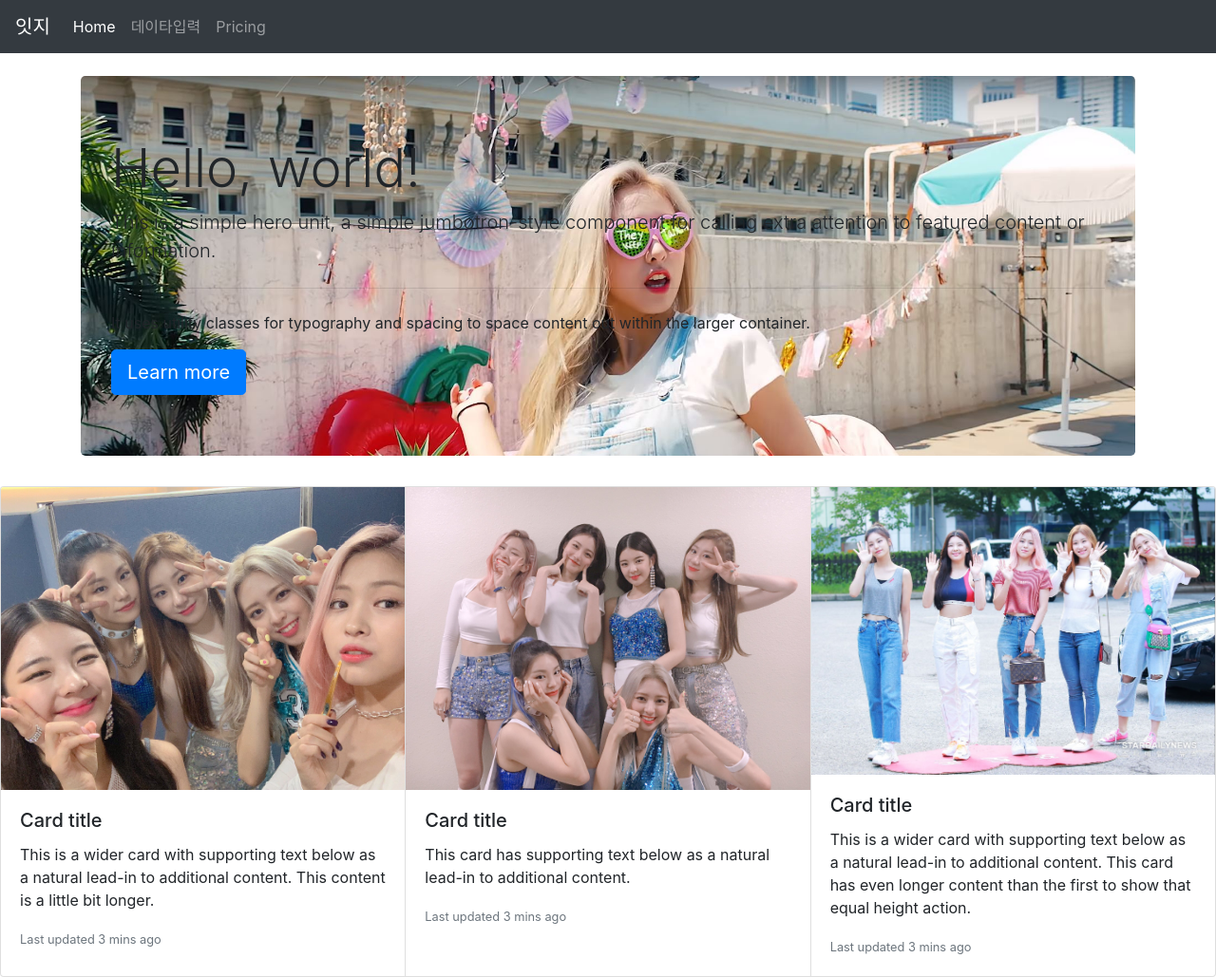
After one commit to dldbckd22/pythonp, a Flask app: template basic/Flask/templates/home.html in a window 1280 px wide. The commit adds this page. Shown: the whole page at 95% size. Run offline with Flask 2, Linux system fonts and the light colour scheme; the template is opened without the code that fills it, so the values that code supplies are empty; some libraries are stand-ins or nearby versions.

Commit message:
20100919

```diff
--- /dev/null
+++ b/basic/Flask/app.py
@@ -0,0 +1,17 @@
+from flask import Flask,render_template
+
+
+app=Flask(__name__)
+@app.route('/index')
+def index():
+    return 'hello world'
+@app.route('/')
+def home():
+    return render_template('home.html')
+
+@app.route('/formtest')
+def formtest():
+    return render_template('formtest.html')
+
+if __name__=='__main__':
+    app.run(debug=True,port=80)
--- /dev/null
+++ b/basic/Flask/templates/home.html
@@ -0,0 +1,82 @@
+<!doctype html>
+<html lang="en">
+  <head>
+    <!-- Required meta tags -->
+    <meta charset="utf-8">
+    <meta name="viewport" content="width=device-width, initial-scale=1, shrink-to-fit=no">
+
+    <!-- Bootstrap CSS -->
+    <link rel="stylesheet" href="https://stackpath.bootstrapcdn.com/bootstrap/4.3.1/css/bootstrap.min.css" integrity="sha384-ggOyR0iXCbMQv3Xipma34MD+dH/1fQ784/j6cY/iJTQUOhcWr7x9JvoRxT2MZw1T" crossorigin="anonymous">
+
+    <title>Hello, world!</title>
+  </head>
+  <body>
+    <nav class="navbar navbar-expand-lg navbar-dark bg-dark">
+        <a class="navbar-brand" href="#">잇지</a>
+        <button class="navbar-toggler" type="button" data-toggle="collapse" data-target="#navbarNav" aria-controls="navbarNav" aria-expanded="false" aria-label="Toggle navigation">
+          <span class="navbar-toggler-icon"></span>
+        </button>
+        <div class="collapse navbar-collapse" id="navbarNav">
+          <ul class="navbar-nav">
+            <li class="nav-item active">
+              <a class="nav-link" href="/">Home <span class="sr-only">(current)</span></a>
+            </li>
+            <li class="nav-item">
+              <a class="nav-link" href="/formtest">데이타입력</a>
+            </li>
+            <li class="nav-item">
+              <a class="nav-link" href="#">Pricing</a>
+            </li>
+            <!--
+            <li class="nav-item">
+              <a class="nav-link disabled" href="#" tabindex="-1" aria-disabled="true">Disabled</a>
+            </li>
+            -->
+          </ul>
+        </div>
+      </nav>
+      <!--바탕화면-->
+<BR>
+      <div class="container">
+            <div class="jumbotron" style="background-image:url('/static/img/잇지2.JPG'); background-size: cover;">
+                <h1 class="display-4">Hello, world!</h1>
+                <p class="lead">This is a simple hero unit, a simple jumbotron-style component for calling extra attention to featured content or information.</p>
+                <hr class="my-4">
+                <p>It uses utility classes for typography and spacing to space content out within the larger container.</p>
+                <a class="btn btn-primary btn-lg" href="#" role="button">Learn more</a>
+            </div>
+      </div>
+      <!--카드-->
+      <div class="card-group">
+            <div class="card">
+              <img src="/static/img/잇지3.jpg" class="card-img-top" alt="...">
+              <div class="card-body">
+                <h5 class="card-title">Card title</h5>
+                <p class="card-text">This is a wider card with supporting text below as a natural lead-in to additional content. This content is a little bit longer.</p>
+                <p class="card-text"><small class="text-muted">Last updated 3 mins ago</small></p>
+              </div>
+            </div>
+            <div class="card">
+              <img src="/static/img/잇지4.jpg" class="card-img-top" alt="...">
+              <div class="card-body">
+                <h5 class="card-title">Card title</h5>
+                <p class="card-text">This card has supporting text below as a natural lead-in to additional content.</p>
+                <p class="card-text"><small class="text-muted">Last updated 3 mins ago</small></p>
+              </div>
+            </div>
+            <div class="card">
+              <img src="/static/img/잇지5.jpg" class="card-img-top" alt="...">
+              <div class="card-body">
+                <h5 class="card-title">Card title</h5>
+                <p class="card-text">This is a wider card with supporting text below as a natural lead-in to additional content. This card has even longer content than the first to show that equal height action.</p>
+                <p class="card-text"><small class="text-muted">Last updated 3 mins ago</small></p>
+              </div>
+            </div>
+          </div>
+    <!-- Optional JavaScript -->
+    <!-- jQuery first, then Popper.js, then Bootstrap JS -->
+    <script src="https://code.jquery.com/jquery-3.3.1.slim.min.js" integrity="sha384-q8i/X+965DzO0rT7abK41JStQIAqVgRVzpbzo5smXKp4YfRvH+8abtTE1Pi6jizo" crossorigin="anonymous"></script>
+    <script src="https://cdnjs.cloudflare.com/ajax/libs/popper.js/1.14.7/umd/popper.min.js" integrity="sha384-UO2eT0CpHqdSJQ6hJty5KVphtPhzWj9WO1clHTMGa3JDZwrnQq4sF86dIHNDz0W1" crossorigin="anonymous"></script>
+    <script src="https://stackpath.bootstrapcdn.com/bootstrap/4.3.1/js/bootstrap.min.js" integrity="sha384-JjSmVgyd0p3pXB1rRibZUAYoIIy6OrQ6VrjIEaFf/nJGzIxFDsf4x0xIM+B07jRM" crossorigin="anonymous"></script>
+  </body>
+</html>
```
Also changed, not shown: basic/Flask/app1.py (added, +40 -0 lines), basic/Flask/templates/form_input.html (added, +13 -0 lines), basic/Flask/templates/form_result.html (added, +12 -0 lines), basic/Flask/templates/formtest.html (renamed from basic/html/formtest.html, +1 -24 lines), basic/Flask/static/img/잇지1.jpg (renamed from basic/html/잇지1.jpg), basic/Flask/static/img/잇지2.jpg (renamed from basic/html/잇지2.jpg), basic/Flask/static/img/잇지3.jpg (renamed from basic/html/잇지3.jpg), basic/Flask/static/img/잇지4.jpg (renamed from basic/html/잇지4.jpg), basic/Flask/static/img/잇지5.jpg (added).
